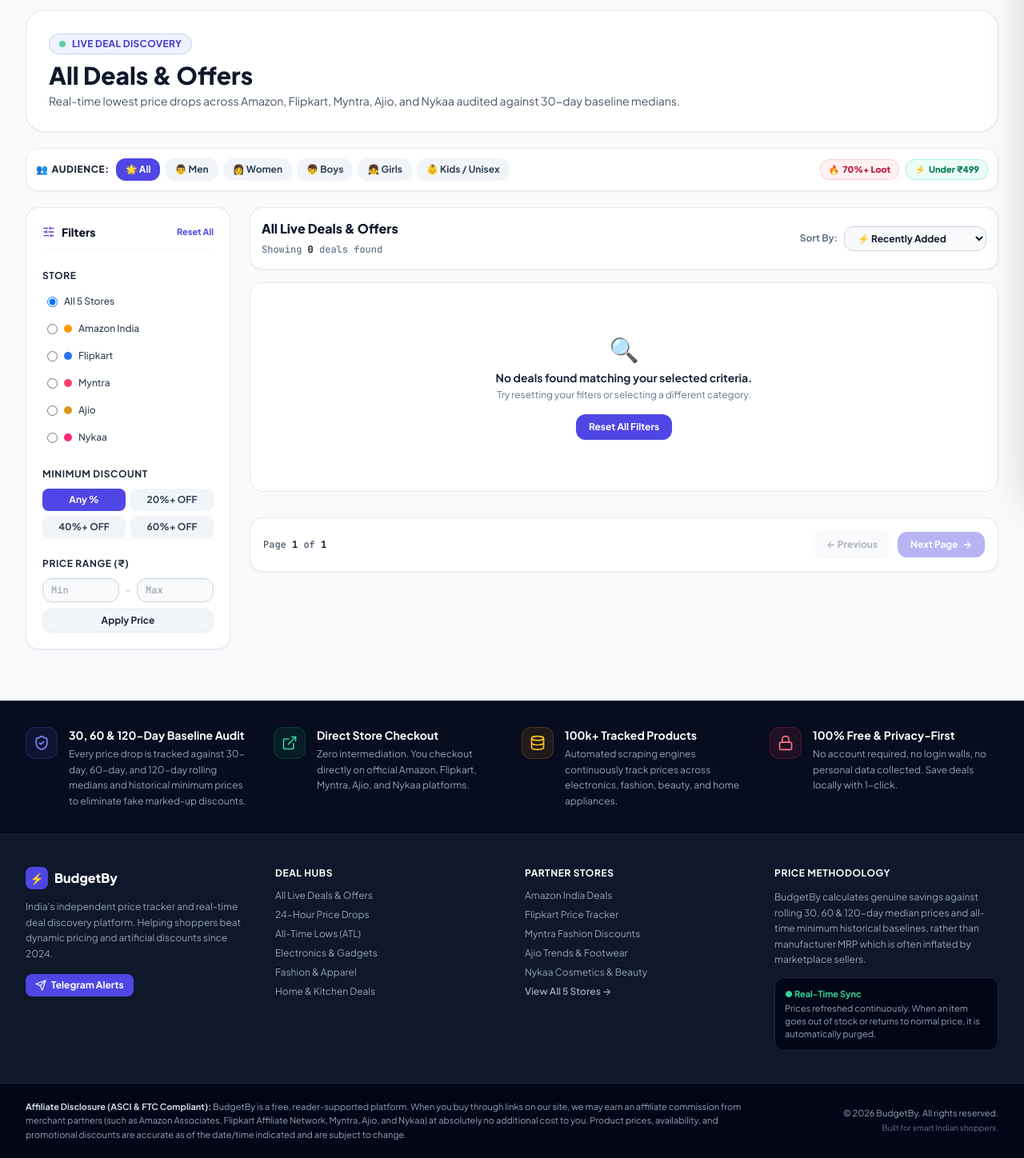
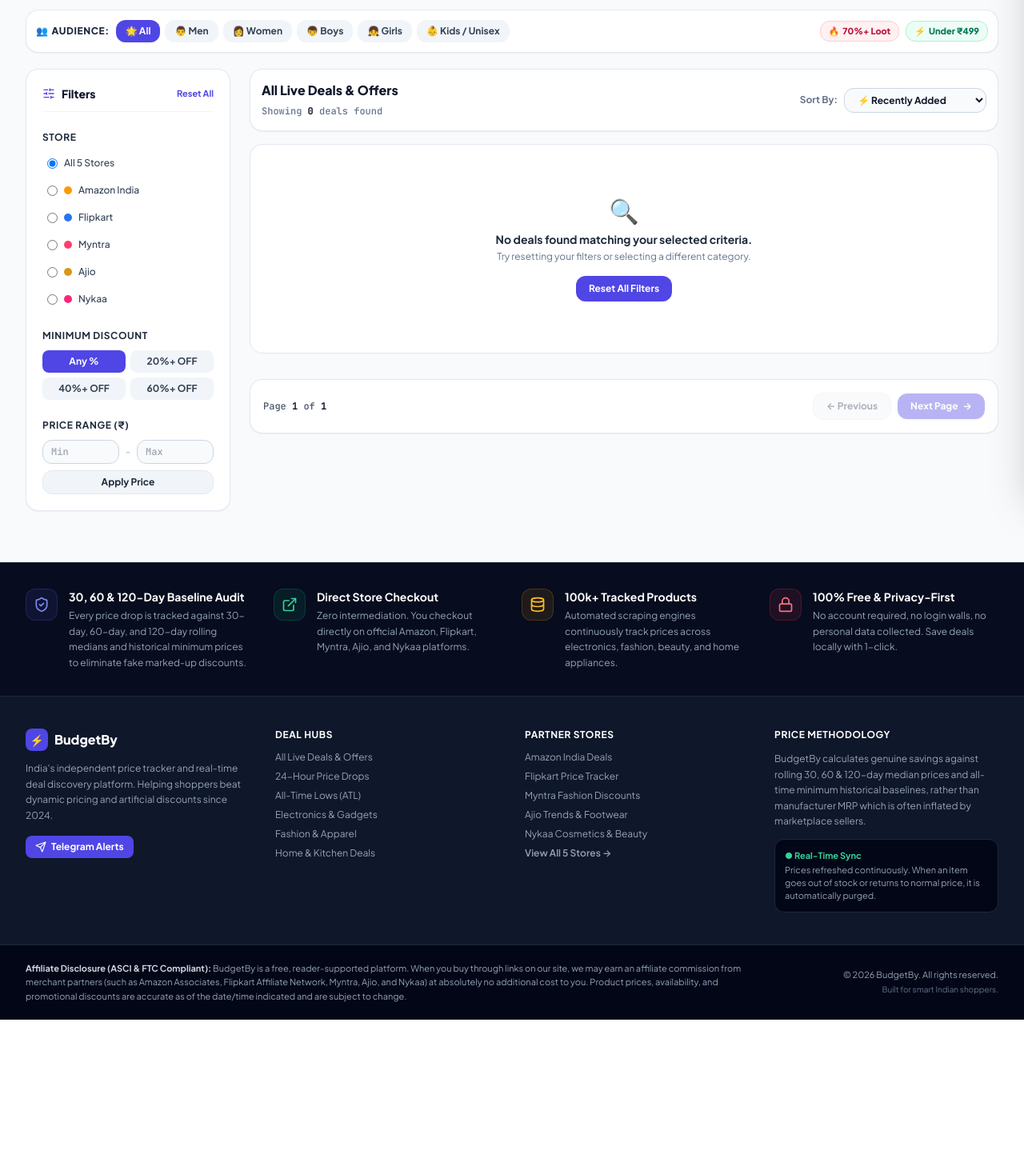
Before and after one commit to budgetyby/budgetyby, a FastAPI app: page /deals in a window 1280 px wide. Shown: the part 184-1632 px from the top of the page at 80% size. After the commit the page ends 1459 px from the top, so only its background shows below. Run offline with FastAPI, Linux system fonts and the light colour scheme; parts of the project's set-up code (start-up, migrations or seed data) failed here and were passed over; some libraries are stand-ins or nearby versions.

Commit message:
fix: remove Category Header Hub Banner box completely across all category and subcategory pages

```diff
--- a/budgetby/dashboard/templates/consumer/deals.html
+++ b/budgetby/dashboard/templates/consumer/deals.html
@@ -31,35 +31,6 @@
         {% endif %}
     </nav>
 
-    <!-- ── Category Header Hub Banner (Shown ONLY on main category/deals pages, hidden on dedicated subcategory pages) ── -->
-    {% if not current_sub %}
-    <div class="relative overflow-hidden rounded-3xl bg-white border border-slate-200/90 p-5 sm:p-7 shadow-sm mb-5">
-        <div class="flex flex-col md:flex-row md:items-center justify-between gap-4">
-            <div>
-                <div class="inline-flex items-center gap-2 px-3 py-1 rounded-full bg-indigo-50 text-indigo-700 font-bold text-xs uppercase tracking-wide border border-indigo-200 mb-2">
-                    <span class="w-2 h-2 rounded-full bg-emerald-500 animate-pulse"></span>
-                    <span>Live Deal Discovery</span>
-                    {% if cat_info %}
-                    <span class="text-slate-400">•</span>
-                    <span class="text-slate-600">{{ cat_info.deal_count or 'Thousands of' }} Active Deals</span>
-                    {% endif %}
-                </div>
-                <h1 class="text-2xl sm:text-3xl font-black text-slate-900 flex items-center gap-2">
-                    {% if cat_info %}<span>{{ cat_info.icon }}</span>{% endif %}
-                    <span>{{ page_heading }}</span>
-                </h1>
-                <p class="text-xs sm:text-sm text-slate-600 mt-1">
-                    Real-time lowest price drops across Amazon, Flipkart, Myntra, Ajio, and Nykaa audited against 30-day baseline medians.
-                </p>
-            </div>
-
-            <!-- Active Filters Quick Bar -->
-            <div id="activeFilterTags" class="flex flex-wrap items-center gap-1.5 self-start md:self-auto">
-                <!-- Populated via JS if filters active -->
-            </div>
-        </div>
-    </div>
-    {% endif %}
 
 
     <!-- ── Visual Subcategories Card Showcase (Shown ONLY on main category page, hidden on dedicated subcategory pages) ─── -->
```
